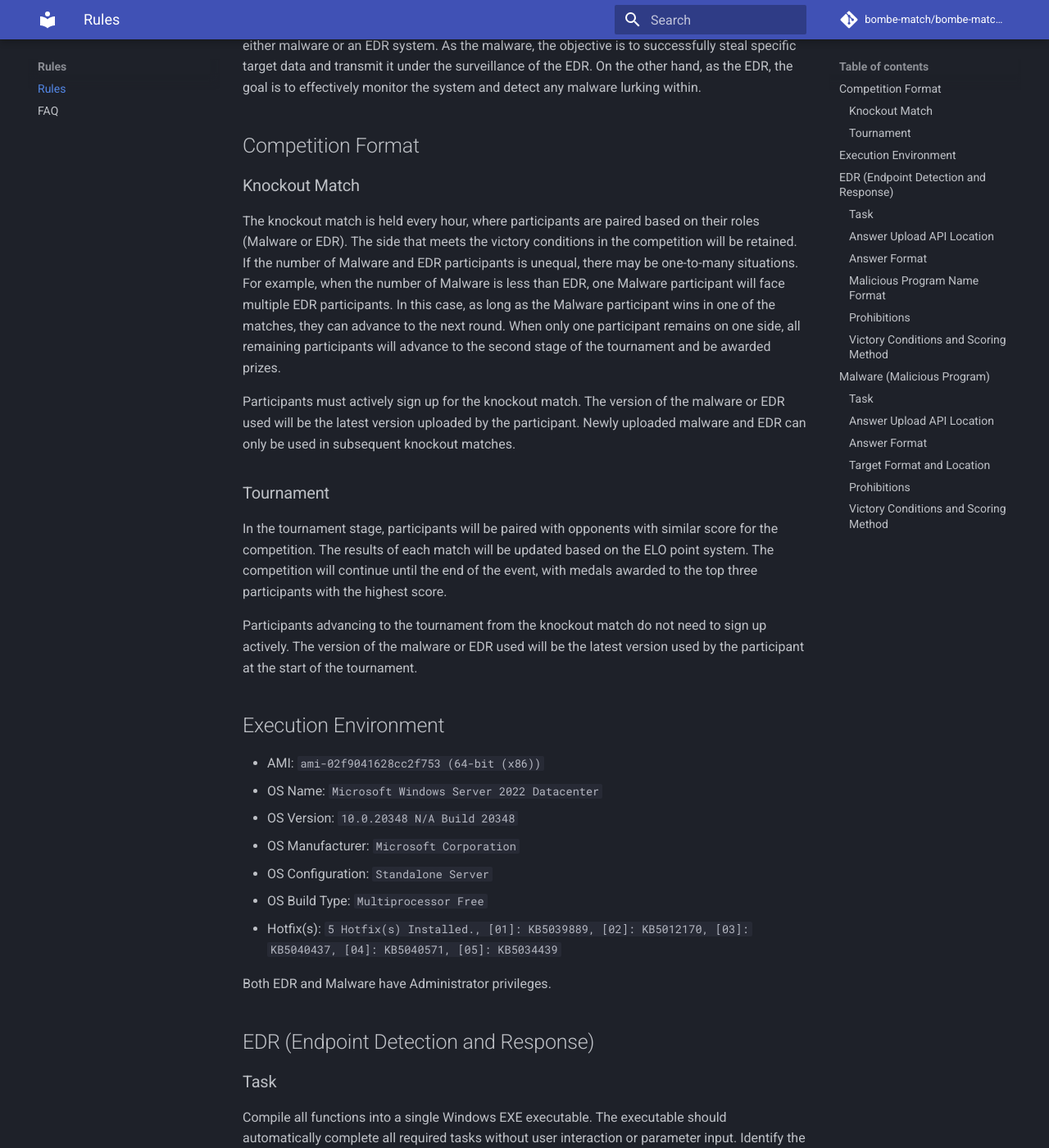
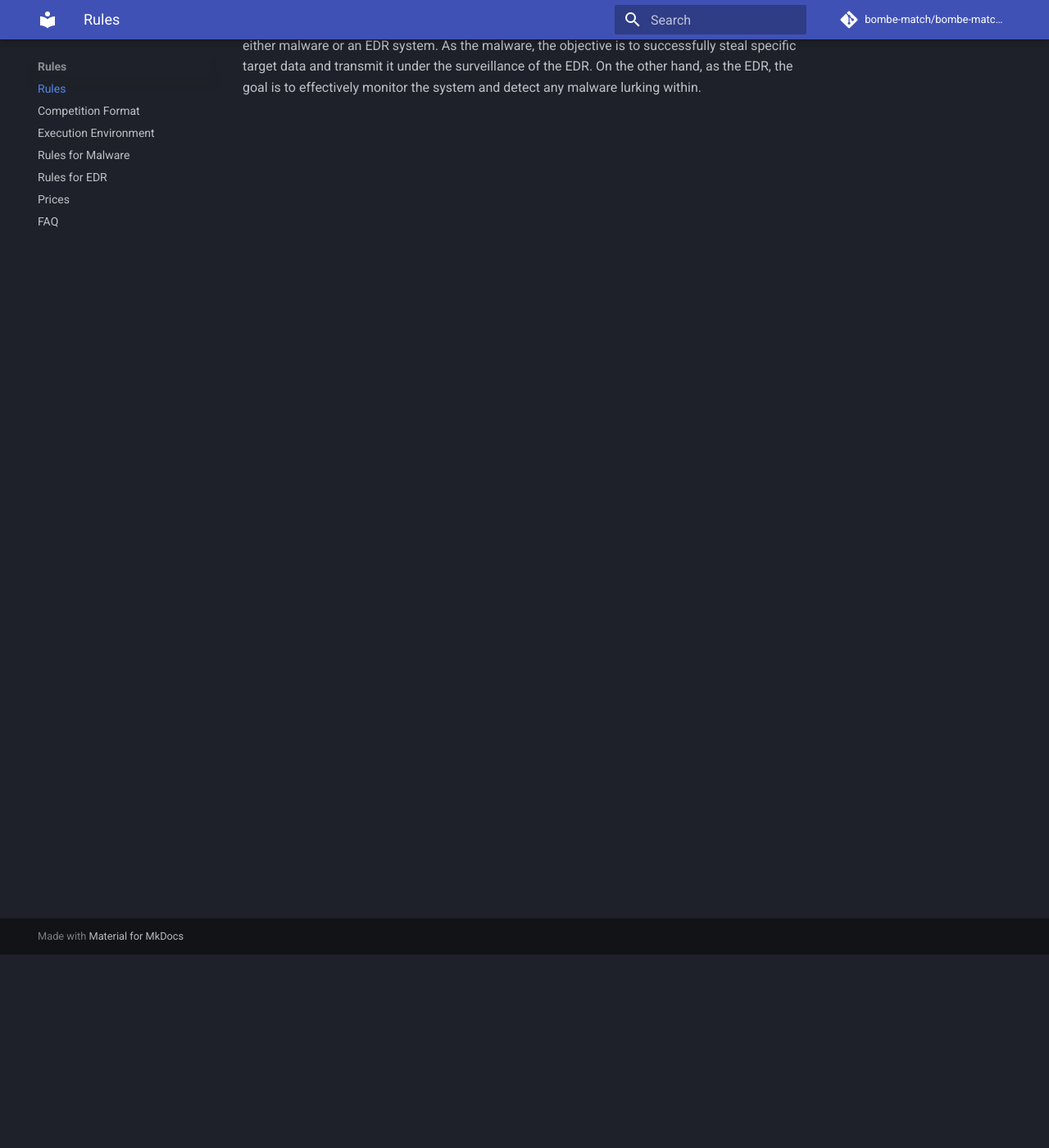
Before and after one commit to bombe-match/bombe-match.github.io, an MkDocs documentation site: the page built from docs/Rules/index.md, in a window 1280 px wide and 1400 px high, scrolled down 236 px. Shown: the whole window at 82% size. Built offline with MkDocs 1.6.1 and Material for MkDocs 9.7.7, drawn with Linux system fonts in a browser that asks for light colours; comment, search, counter and statistics services are not loaded; some of the changed text lies outside the part shown.

Commit message:
docs: update rules and split them to multiple pages

````diff
--- a/docs/Rules/index.md
+++ b/docs/Rules/index.md
@@ -1,139 +1,3 @@
 # Rules
 
 This competition aims to simulate the offensive and defensive confrontations between malware and Endpoint Detection and Response (EDR) systems. Participants can choose to participate as either malware or an EDR system. As the malware, the objective is to successfully steal specific target data and transmit it under the surveillance of the EDR. On the other hand, as the EDR, the goal is to effectively monitor the system and detect any malware lurking within.
-
-## Competition Format
-
-### Knockout Match
-
-The knockout match is held every hour, where participants are paired based on their roles (Malware or EDR). The side that meets the victory conditions in the competition will be retained. If the number of Malware and EDR participants is unequal, there may be one-to-many situations. For example, when the number of Malware is less than EDR, one Malware participant will face multiple EDR participants. In this case, as long as the Malware participant wins in one of the matches, they can advance to the next round. When only one participant remains on one side, all remaining participants will advance to the second stage of the tournament and be awarded prizes.
-
-Participants must actively sign up for the knockout match. The version of the malware or EDR used will be the latest version uploaded by the participant. Newly uploaded malware and EDR can only be used in subsequent knockout matches.
-
-### Tournament
-
-In the tournament stage, participants will be paired with opponents with similar score for the competition. The results of each match will be updated based on the ELO point system. The competition will continue until the end of the event, with medals awarded to the top three participants with the highest score.
-
-Participants advancing to the tournament from the knockout match do not need to sign up actively. The version of the malware or EDR used will be the latest version used by the participant at the start of the tournament.
-
-## Execution Environment
-
-- AMI: `ami-02f9041628cc2f753 (64-bit (x86))`
-- OS Name: `Microsoft Windows Server 2022 Datacenter`
-- OS Version: `10.0.20348 N/A Build 20348`
-- OS Manufacturer: `Microsoft Corporation`
-- OS Configuration: `Standalone Server`
-- OS Build Type: `Multiprocessor Free`
-- Hotfix(s): `5 Hotfix(s) Installed., [01]: KB5039889, [02]: KB5012170, [03]: KB5040437, [04]: KB5040571, [05]: KB5034439`
-
-Both EDR and Malware have Administrator privileges.
-
-## EDR (Endpoint Detection and Response)
-
-### Task
-
-Compile all functions into a single Windows EXE executable. The executable should automatically complete all required tasks without user interaction or parameter input. Identify the malicious program in the environment and upload the answer along with the user ID to the specified location.
-
-EDR must reside in the system and cannot terminate after execution.
-
-### Answer Upload API Location
-
-- API: https://x.bombe.digitalplaguedoctors.com/submitEdrAns
-
-This API location can only be accessed within the competition's internal network.
-
-### Answer Format
-
-```json
-{
-  "answer": "Malicious program filename",
-  "secret": "User ID"
-}
-```
-
-Each answer submission must include a secret.
-
-Answers can only be submitted once.
-
-### Malicious Program Name Format
-
-The malicious program name is: `BOMBE_EDR_FLAG_xxx`, where `xxx` is a combination of 32 digits and letters.
-
-There will be many programs with the above format as filenames in the environment. EDR must find the genuine malicious program among them.
-
-### Prohibitions
-
-- Tampering with or making the target file unreadable.
-- Causing a system blue screen (BSOD).
-- Destroying the system environment, causing the program to be unable to execute.
-- Interrupting network connections.
-
-### Victory Conditions and Scoring Method
-
-- Victory Condition: Find the only malicious program in the environment and submit the answer to the specified API.
-- Scoring Method: Score will be updated using the ELO scoring system.
-
-## Malware (Malicious Program)
-
-### Task
-
-Compile all functions into a single Windows EXE executable. The executable should automatically complete all required tasks without user interaction or parameter input. There are three targets to steal in the environment. Steal these targets and upload the answers along with the user ID to the specified location.
-
-### Answer Upload API Location
-
-- API: [https://x.bombe.digitalplaguedoctors.com/submitMalAns](https://x.bombe.digitalplaguedoctors.com/submitMalAns)
-
-This API location can only be accessed within the competition's internal network.
-
-### Answer Format
-
-```json
-{
-  "answer_1": "Target 1 answer",
-  "answer_2": "Target 2 answer",
-  "answer_3": "Target 3 answer",
-  "secret": "User ID"
-}
-```
-
-`answer_1`, `answer_2`, `answer_3` can be uploaded separately or together.
-
-Each answer submission must include a secret as user identification.
-
-Each answer can only be submitted once.
-
-### Target Format and Location
-
-- Registry: `answer_1` in `HKCU:\SOFTWARE\BOMBE`
-- Encrypted SQLite database: `C:\Users\bombe\AppData\Local\bhrome\Login Data`
-
-```sql
-CREATE TABLE logins (
-    id INTEGER PRIMARY KEY,
-    origin_url TEXT NOT NULL,
-    username_value TEXT NOT NULL,
-    password_value TEXT NOT NULL
-)
-```
-
-Decrypt `password_value` with your secret using AES CBC.
-
-`password_value` is a value concatenated by IV (16 bytes) and encrypted password.
-
-`password_value` is in hex format.
-
-- Memory of the specified process: `bsass.exe`
-
-The target name format is: `BOMBE_MAL_FLAG_xxx`, where `xxx` is a combination of 32 digits and letters. There are three answers in total.
-
-### Prohibitions
-
-- Causing a system blue screen (BSOD).
-- Destroying the system environment, causing the program to be unable to execute.
-- Interrupting network connections.
-- Prohibiting actions that close EDR (ATT&CK T1562.001 Impair Defenses: Disable or Modify Tools), including terminating (terminal) and suspending (suspend) EDR.
-
-### Victory Conditions and Scoring Method
-
-- Victory Condition: Find three targets in the environment as answers, submit the answers to the specified API, and not be detected by EDR.
-- Scoring Method: Score will be updated using the ELO scoring system.
--- a/mkdocs.yml
+++ b/mkdocs.yml
@@ -11,6 +11,7 @@ theme:
     - navigation.tabs
 plugins:
   - search
+  - awesome-pages
   - git-committers:
       repository: bombe-match/bombe-match.github.io
       branch: main
````
Also changed, not shown: docs/Rules/Competition-Format.md (added, +13 -0 lines), docs/Rules/EDR.md (added, +44 -0 lines), docs/Rules/Execution-Environment.md (added, +11 -0 lines), docs/Rules/Malware.md (added, +64 -0 lines), docs/Rules/Prices.md (added, +9 -0 lines), docs/Rules/.pages (added).
